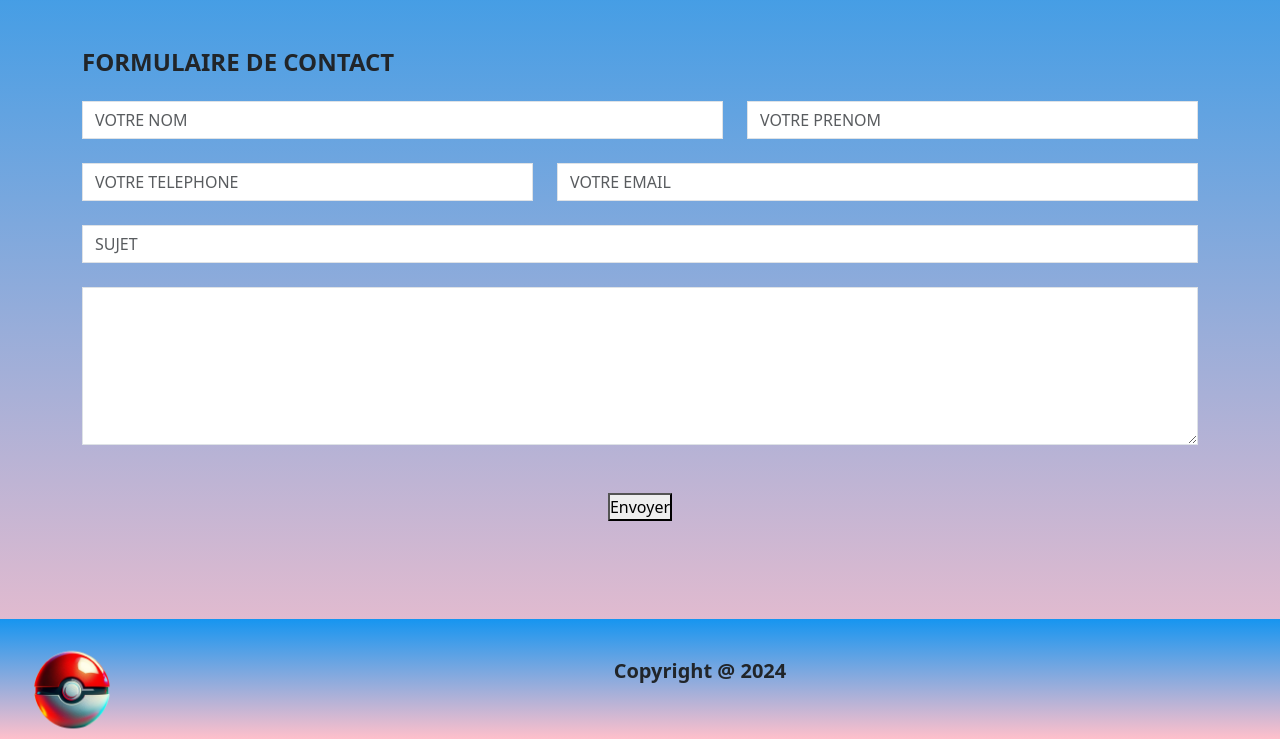
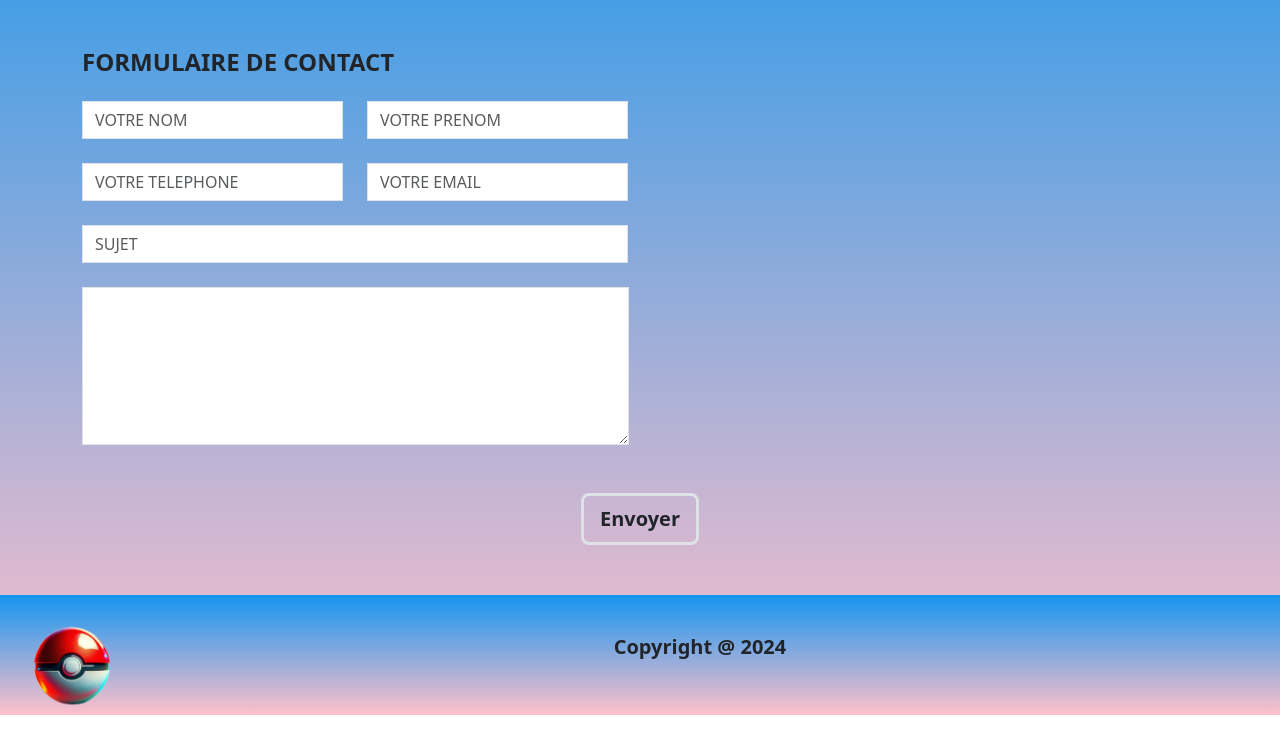
Before and after one commit to JMUPPYX/PokeDoc, a PHP site: page /contact.php in a window 1280 px wide. Shown: the part 146-885 px from the top of the page. After the commit the page ends 861 px from the top, so only its background shows below. Run offline with PHP 8.4, Linux system fonts and the light colour scheme.

Commit message:
ajout css btn

```diff
--- a/include/form.php
+++ b/include/form.php
@@ -1,45 +1,46 @@
+ <section>
  <!-- formulaire  -->
  <div class="container pt-5">
-                <form>
+                <form class ="m-auto">
                     <div>
                         <h4 class="text-uppercase fw-bold">formulaire de contact</h4>
-
                     </div>
                     <div class="row mt-4">
-                        <div class="col-7">
+                        <div class="col-3">
                             <input type="text" class=" form-control rounded-0" id="nomInput" placeholder="VOTRE NOM"
                                 aria-label="VOTRE NOM"> <!-- input du nom -->
                         </div>
-                        <div class="col-5">
+                        <div class="col-3">
                             <input type="text" class="form-control rounded-0" id="prenomInput"  placeholder="VOTRE PRENOM"
                                 aria-label="VOTRE PRENOM"> <!-- input du prénom -->
                         </div>
                     </div>
 
                     <div class="row mt-4">
-                        <div class="col-5">
+                        <div class="col-3">
                             <input type="tel" class="form-control rounded-0" placeholder="VOTRE TELEPHONE"
                                 aria-label="VOTRE TELEPHONE"> <!-- input du telephone -->
                         </div>
-                        <div class="col-7">
+                        <div class="col-3">
                             <input type="email" class="form-control rounded-0" placeholder="VOTRE EMAIL"
                                 aria-label=" VOTRE EMAIL"> <!-- input du mail-->
                         </div>
                     </div>
 
                     <div class="row mt-4">
-                        <div class="col">
+                        <div class="col-6">
                             <input type="text" class="bg-grey form-control rounded-0" id="sujet" placeholder="SUJET"
                                 aria-label="SUJET"> <!-- input du sujet -->
                         </div>
                     </div>
                     <div class="mt-4 h-50">
-                        <textarea class="bg-grey form-control rounded-0 h-100" id="exampleFormControlTextarea1"
+                        <textarea class="bg-grey form-control rounded-0 h-100 w-49" id="exampleFormControlTextarea1"
                             rows="6"></textarea> <!-- input du textarea-->
                     </div>
-                    <div class = "text-center pb-5">
-                    <button type="submit" class="mt-5 btn-lg rounded-0">Envoyer</button>
+                    </div>
+                    <div class = "text-center">
+                    <button type="submit" class="mt-5 btn-lg rounded-0 btn btn-bg text-dark fs-5 fw-bold btn-outline-secondary border border-3 rounded-3">Envoyer</button>
                     </div>
                 </form>
-            </div>
+        </div>
         </section>
--- a/style.css
+++ b/style.css
@@ -8,12 +8,22 @@
 body{
     background: linear-gradient(rgb(33, 151, 234), pink);
 }
+/* header */
 .logo{
    width: 120px ;
 }
 .navbar{
     background: linear-gradient(pink,rgb(8, 138, 231));
 }
+
+/* FORMULAIRE */
+.w-49{
+    width: 49% !important;
+}
+button .btn .btn-bg{
+    background: linear-gradient(rgb(22, 149, 240), pink);
+}
+/* footer */
 footer{
     height: 120px!important;
     background: linear-gradient(rgb(22, 149, 240), pink);
```
